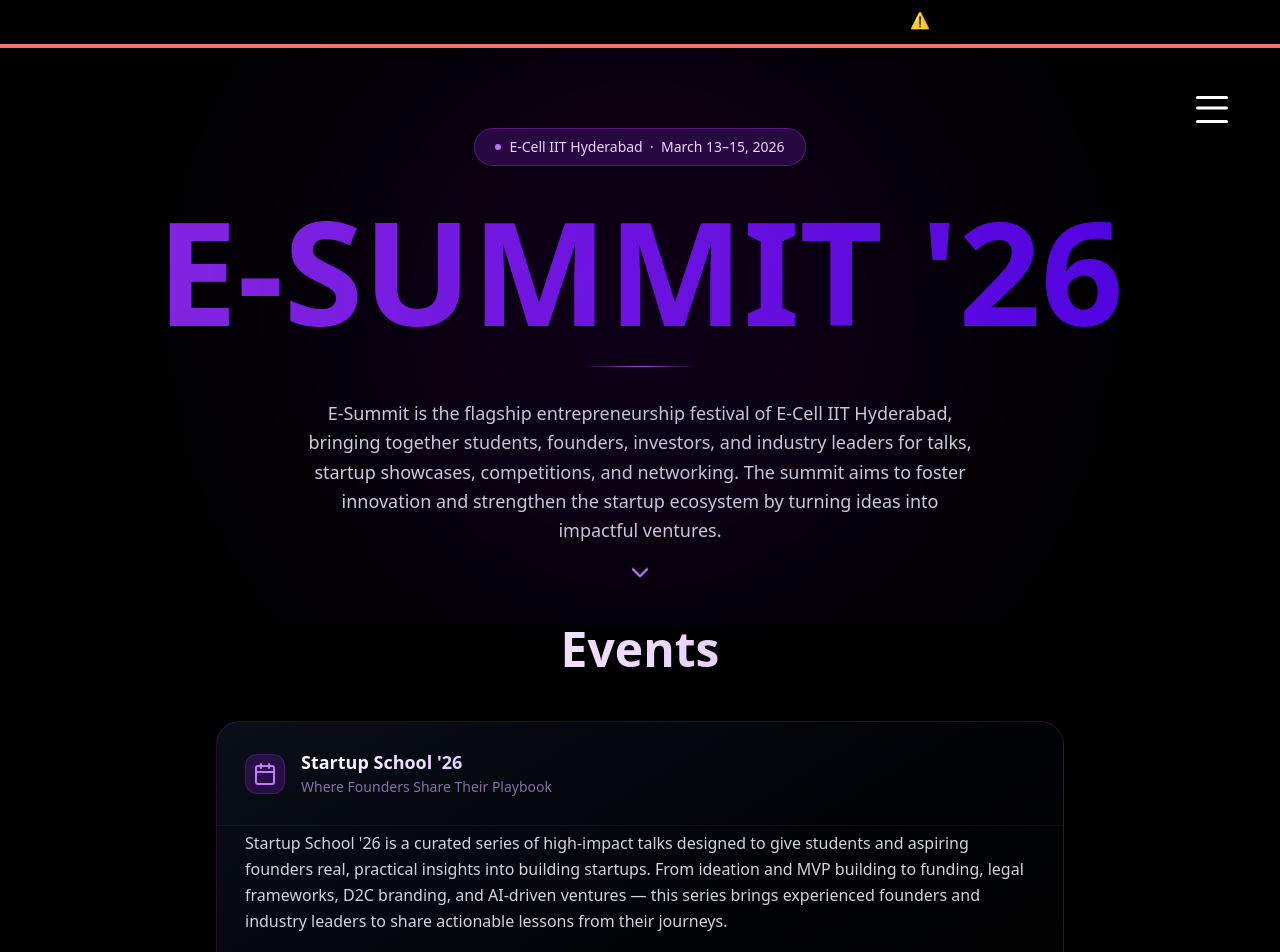
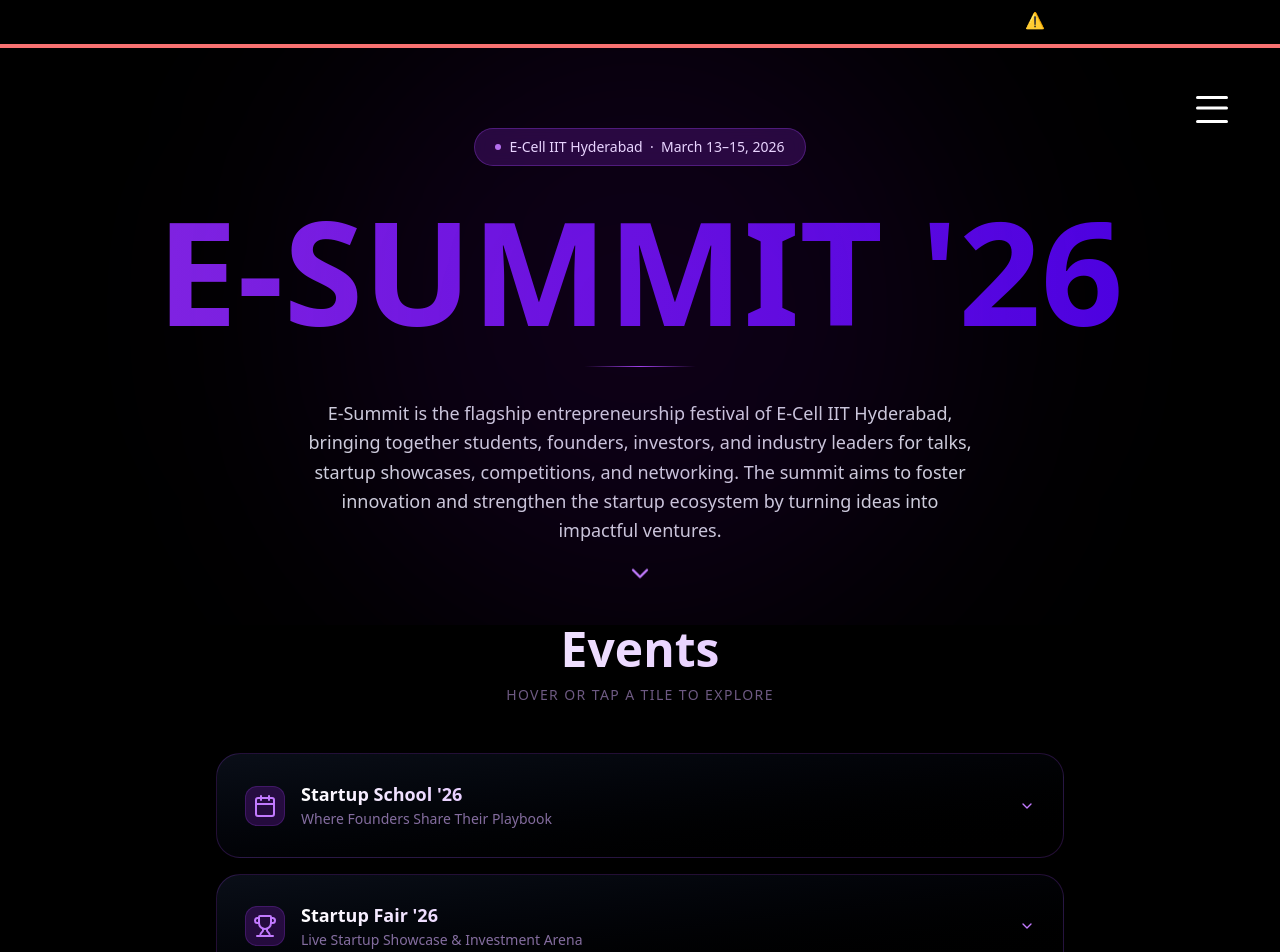
Before and after one commit to E-Cell-IITH/website-2025-26, a Next.js app: page /esummit in a window 1280 px wide. Shown: the top 952 px of the page. Built offline with nearby package versions, Linux system fonts and the light colour scheme.

Commit message:
feat: changed esummit page

```diff
--- a/src/components/esummit/Esummit_component.js
+++ b/src/components/esummit/Esummit_component.js
@@ -1,7 +1,7 @@
 "use client";
 
 import { useEffect, useRef, useState } from "react";
-import { motion } from "framer-motion";
+import { motion, AnimatePresence } from "framer-motion";
 import { MapPin, Users, Calendar, Trophy, ChevronDown } from "lucide-react";
 
 function AnimatedSection({ children, className = "" }) {
@@ -25,8 +25,7 @@
   return (
     <div
       ref={ref}
-      className={`transition-all duration-700 ease-out transform ${
-        visible ? "opacity-100 translate-y-0" : "opacity-0 translate-y-10"
+      className={`transition-all duration-700 ease-out transform ${visible ? "opacity-100 translate-y-0" : "opacity-0 translate-y-10"
         } ${className}`}
     >
       {children}
@@ -181,18 +180,41 @@
   },
 ];
 
-function EventSection({ event, index }) {
+function EventTile({ event, index, defaultOpen }) {
+  const [open, setOpen] = useState(defaultOpen);
+  const [hovering, setHovering] = useState(false);
+  const tileRef = useRef(null);
+
+  // If opened via hash, scroll into view after mount
+  useEffect(() => {
+    if (defaultOpen && tileRef.current) {
+      setTimeout(() => {
+        tileRef.current.scrollIntoView({ behavior: "smooth", block: "start" });
+      }, 400);
+    }
+  }, [defaultOpen]);
+
+  const isOpen = open || hovering;
+
   return (
-    <motion.section
+    <motion.div
+      ref={tileRef}
       id={event.id}
       initial={{ opacity: 0, y: 36 }}
       whileInView={{ opacity: 1, y: 0 }}
       viewport={{ once: true }}
       transition={{ duration: 0.5, delay: index * 0.1 }}
-      className="rounded-3xl border border-purple-500/20 bg-gradient-to-br from-gray-900/60 to-black/50 scroll-mt-24"
+      onMouseEnter={() => setHovering(true)}
+      onMouseLeave={() => setHovering(false)}
+      onClick={() => setOpen((o) => !o)}
+      className={`rounded-3xl border cursor-pointer select-none transition-all duration-300 scroll-mt-24
+        ${isOpen
+          ? "border-purple-500/70 bg-gradient-to-br from-purple-900/30 to-black/60 shadow-[0_0_40px_rgba(168,85,247,0.2)] scale-[1.025]"
+          : "border-purple-500/20 bg-gradient-to-br from-gray-900/60 to-black/50 hover:border-purple-500/50 hover:shadow-[0_0_24px_rgba(168,85,247,0.14)] hover:scale-[1.015]"
+        }`}
     >
-      {/* Header */}
-      <div className="flex items-center gap-4 p-6 md:p-7">
+      <div className="flex items-center justify-between gap-4 p-6 md:p-7">
+        <div className="flex items-center gap-4">
           <div className="w-10 h-10 rounded-xl bg-purple-900/40 border border-purple-500/20 flex items-center justify-center flex-shrink-0">
             {event.icon}
           </div>
@@ -203,8 +225,21 @@
             <p className="text-xs md:text-sm text-purple-300/60 mt-0.5">{event.tagline}</p>
           </div>
         </div>
+        <ChevronDown
+          className={`w-4 h-4 text-purple-400 flex-shrink-0 transition-transform duration-300 ${isOpen ? "rotate-180" : ""}`}
+        />
+      </div>
 
-      {/* Body */}
+      <AnimatePresence initial={false}>
+        {isOpen && (
+          <motion.div
+            key="expanded"
+            initial={{ opacity: 0, height: 0 }}
+            animate={{ opacity: 1, height: "auto" }}
+            exit={{ opacity: 0, height: 0 }}
+            transition={{ duration: 0.38, ease: [0.22, 1, 0.36, 1] }}
+            className="overflow-hidden"
+          >
             <div className="px-6 md:px-7 pb-7 pt-1 space-y-5 border-t border-purple-500/10">
               <p className="text-sm md:text-base text-gray-300 leading-relaxed">
                 {event.description}
@@ -246,6 +281,7 @@
               </div>
 
               {event.cta && (
+                <div onClick={(e) => e.stopPropagation()}>
                   <a
                     href={event.cta.href}
                     target="_blank"
@@ -254,13 +290,28 @@
                   >
                     {event.cta.label} →
                   </a>
+                </div>
               )}
             </div>
-    </motion.section>
+          </motion.div>
+        )}
+      </AnimatePresence>
+    </motion.div>
   );
 }
 
 export default function Esummit() {
+  // Read the hash once on mount to determine which event to auto-open
+  const [hashId, setHashId] = useState(null);
+
+  useEffect(() => {
+    const hash = window.location.hash.replace("#", "");
+    if (hash) setHashId(hash);
+  }, []);
+
+  // If a hash is present, only that event is open by default; otherwise all closed
+  const isHashMode = Boolean(hashId);
+
   return (
     <div className="bg-black text-white min-h-screen">
       <section className="relative flex flex-col items-center justify-center text-center px-6 pt-32 pb-20 overflow-hidden">
@@ -312,11 +363,21 @@
           <h2 className="text-3xl sm:text-4xl md:text-5xl font-bold bg-gradient-to-r from-white to-purple-300 bg-clip-text text-transparent mb-3">
             Events
           </h2>
+          <p className="text-sm text-purple-300/50 tracking-widest uppercase">
+            Hover or tap a tile to explore
+          </p>
         </AnimatedSection>
 
         <div className="space-y-4">
           {events.map((event, idx) => (
-            <EventSection key={event.id} event={event} index={idx} />
+            <EventTile
+              key={event.id}
+              event={event}
+              index={idx}
+              // In hash mode: only the matching event opens by default
+              // In normal mode: all start closed
+              defaultOpen={isHashMode ? event.id === hashId : false}
+            />
           ))}
         </div>
       </section>
```
Lines whose indentation alone changed are shown as unchanged.
